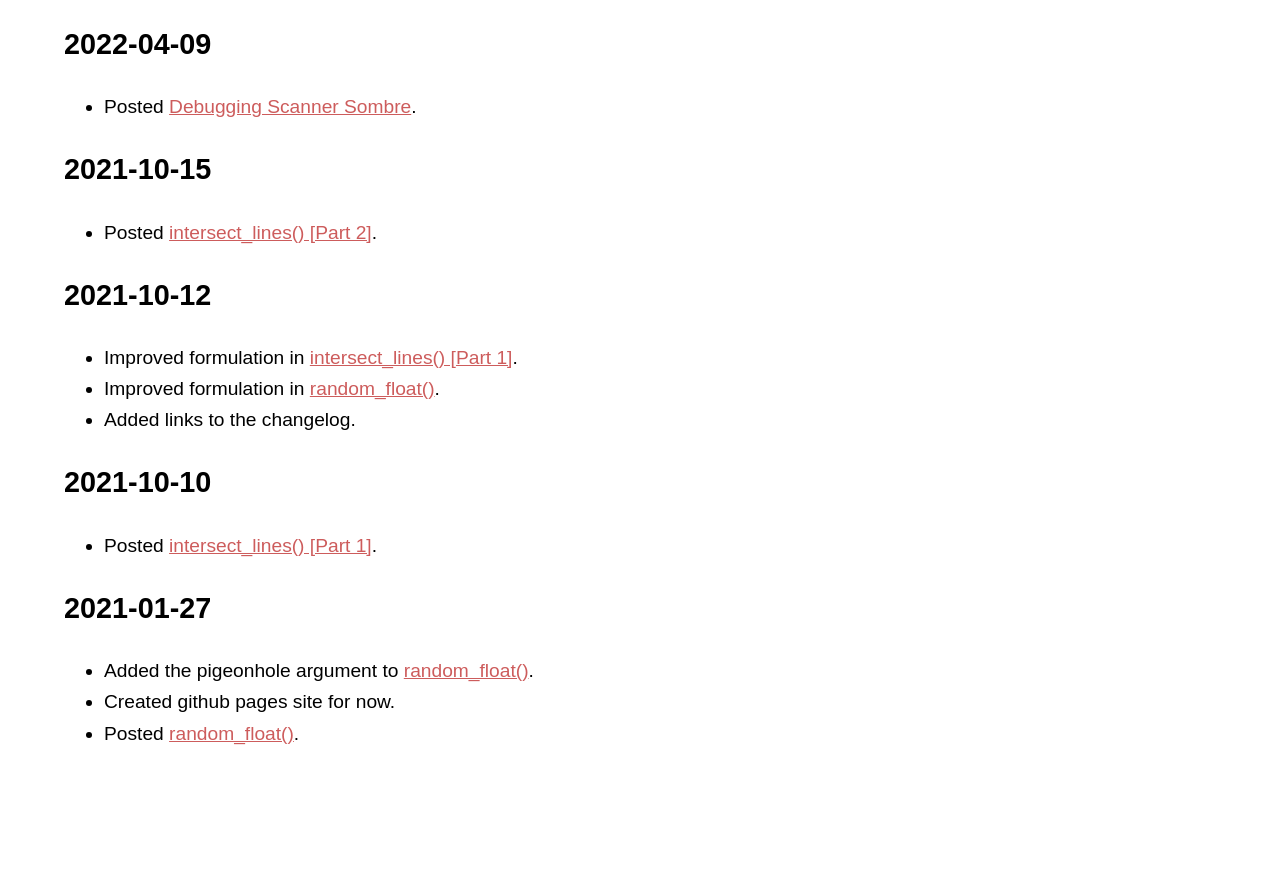
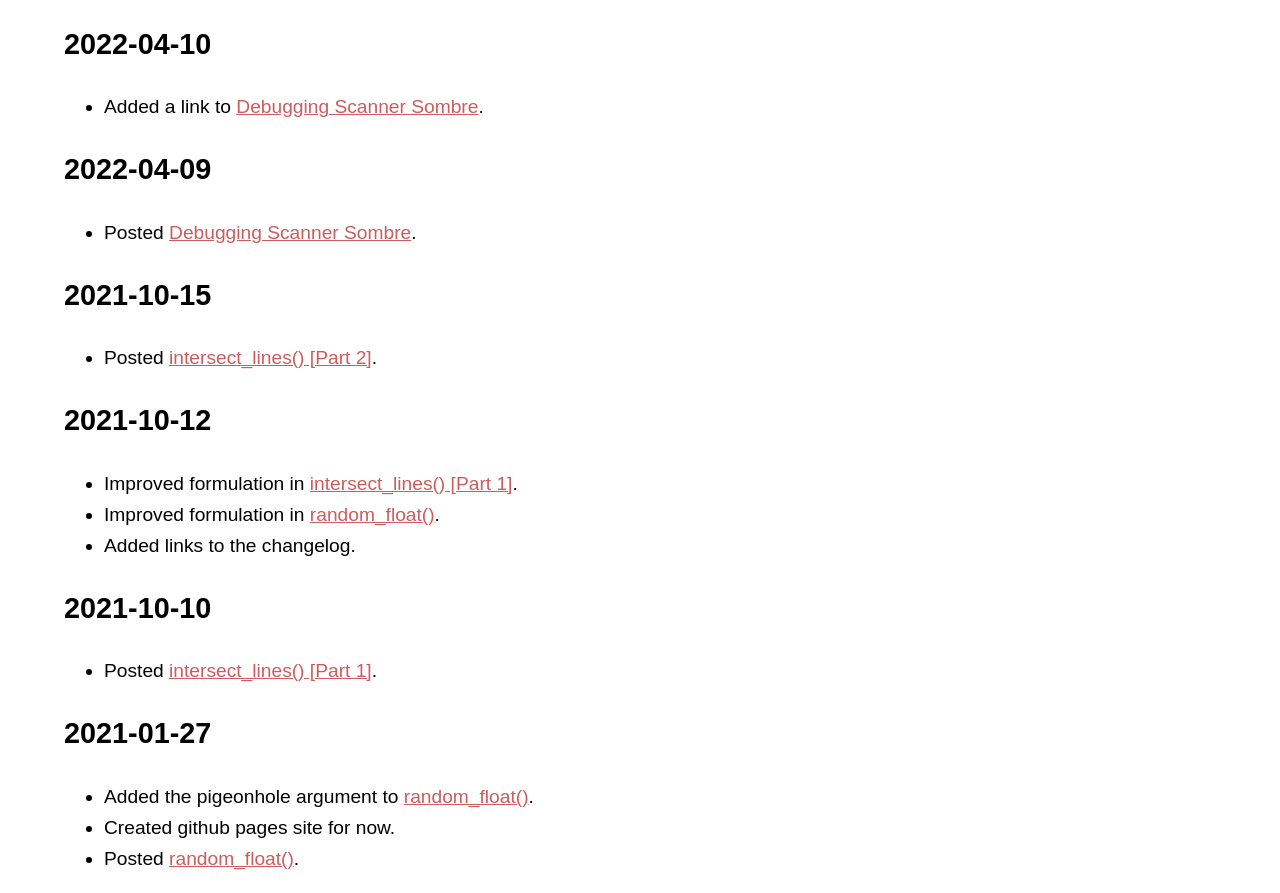
Before and after one commit to Kaloffl/kaloffl.github.io, a plain HTML site: page changelog.html in a window 1280 px wide. Shown: the part 50-943 px from the top of the page. Before the commit the page ends 818 px from the top, so only its background shows below. Drawn offline with Linux system fonts and the light colour scheme.

Commit message:
Added a link and fixed messed up html tags.

```diff
--- a/changelog.html
+++ b/changelog.html
@@ -20,12 +20,18 @@
 
     <main>
       <section>
+        <h2>2022-04-10</h2>
+        <ul>
+          <li>Added a link to <a href="0004.html">Debugging Scanner Sombre</a>.</li>
+        </ul>
+      </section>
+      <section>
         <h2>2022-04-09</h2>
-      <section>
         <ul>
           <li>Posted <a href="0004.html">Debugging Scanner Sombre</a>.</li>
         </ul>
       </section>
+      <section>
         <h2>2021-10-15</h2>
         <ul>
           <li>Posted <a href="0003.html">intersect_lines() [Part 2]</a>.</li>
```
Also changed, not shown: 0004.html (+2 -1 lines).
